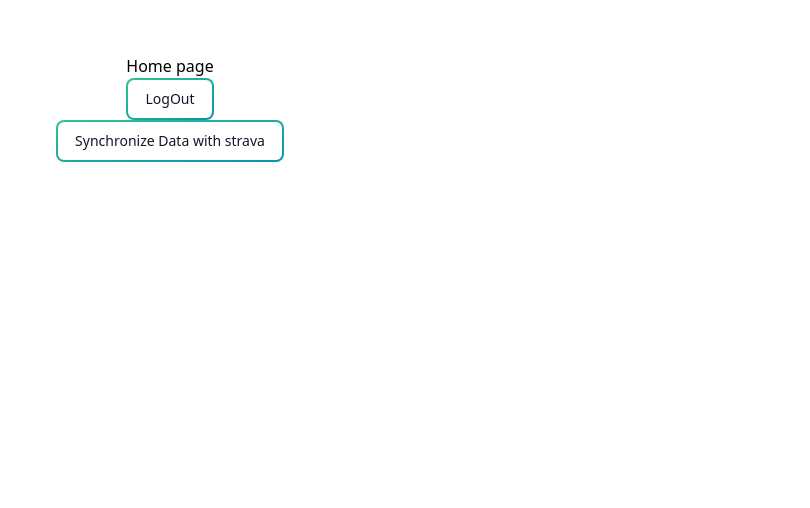
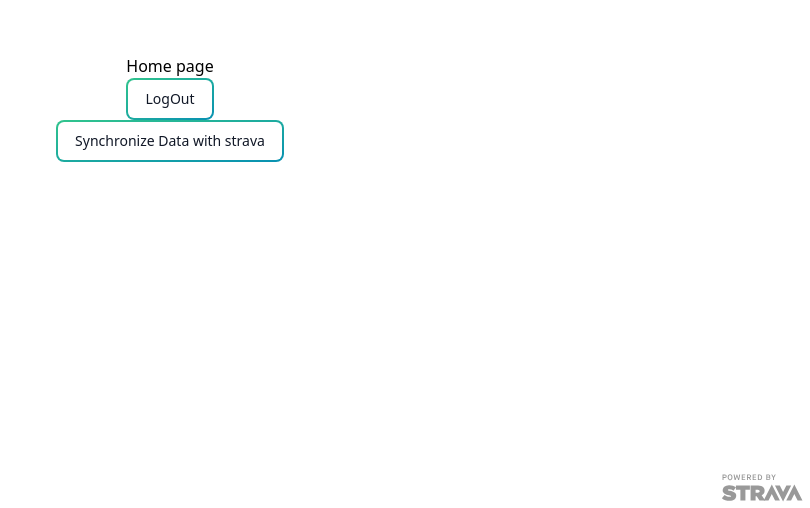
Before and after one commit to pacebuddies/Frontend, a Next.js app: page /home in a window 1280 px wide. Shown: the part 292-800 px from the top of the page, without its empty margins (470-1280 px from the left). Built offline with nearby package versions, Linux system fonts and the light colour scheme; no server answers.

Commit message:
Added Powered By Strava watermark

```diff
--- /dev/null
+++ b/src/components/StravaWatermark.tsx
@@ -0,0 +1,15 @@
+import { NextPage } from 'next';
+import Image from 'next/image';
+import stravaWatermarkSvg from '/src/img/api_logo_pwrdBy_strava_stack_gray.svg';
+
+const StravaWatermark: NextPage = () => {
+  return (
+    <Image
+      className="fixed bottom-0 right-0"
+      src={stravaWatermarkSvg}
+      alt="Powered by Strava"
+    />
+  );
+};
+
+export default StravaWatermark;
--- a/src/pages/home.tsx
+++ b/src/pages/home.tsx
@@ -17,6 +17,7 @@ import {
 } from 'chart.js';
 import { toast } from 'react-toastify';
 import SummaryBarChart from '../components/Charts/SummaryBarChart';
+import StravaWatermark from '../components/StravaWatermark';
 
 ChartJS.register(
   CategoryScale,
@@ -45,9 +46,11 @@ const Home: NextPage = () => {
     stravaApi
       .get('athlete')
       .then((res) => {
-        setAthlete(res.data);
-        console.log(athlete?.firstname);
-        setIsLoaded(true);
+        if (res.status == 200) {
+          setAthlete(res.data);
+          console.log(athlete?.firstname);
+          setIsLoaded(true);
+        }
       })
       .catch((err) => {
         toast.error(err.response.data.error);
@@ -83,6 +86,7 @@ const Home: NextPage = () => {
           {isLoaded && <SummaryBarChart athlete={athlete!.activity_stats} />}
         </div>
       </div>
+      <StravaWatermark />
     </>
   );
 };
--- a/src/pages/index.tsx
+++ b/src/pages/index.tsx
@@ -1,6 +1,7 @@
 import type { NextPage } from 'next';
 // import { Image } from 'next/image';
 import StravaLoginButton from '../components/StravaLoginButton';
+import StravaWatermark from '../components/StravaWatermark';
 
 const Login: NextPage = () => {
   return (
@@ -28,6 +29,7 @@ const Login: NextPage = () => {
         </div>
         <div className="flex h-screen flex-none basis-1/4"></div>
       </div>
+      <StravaWatermark />
     </>
   );
 };
```
Also changed, not shown: src/img/api_logo_pwrdBy_strava_stack_gray.svg (added).
